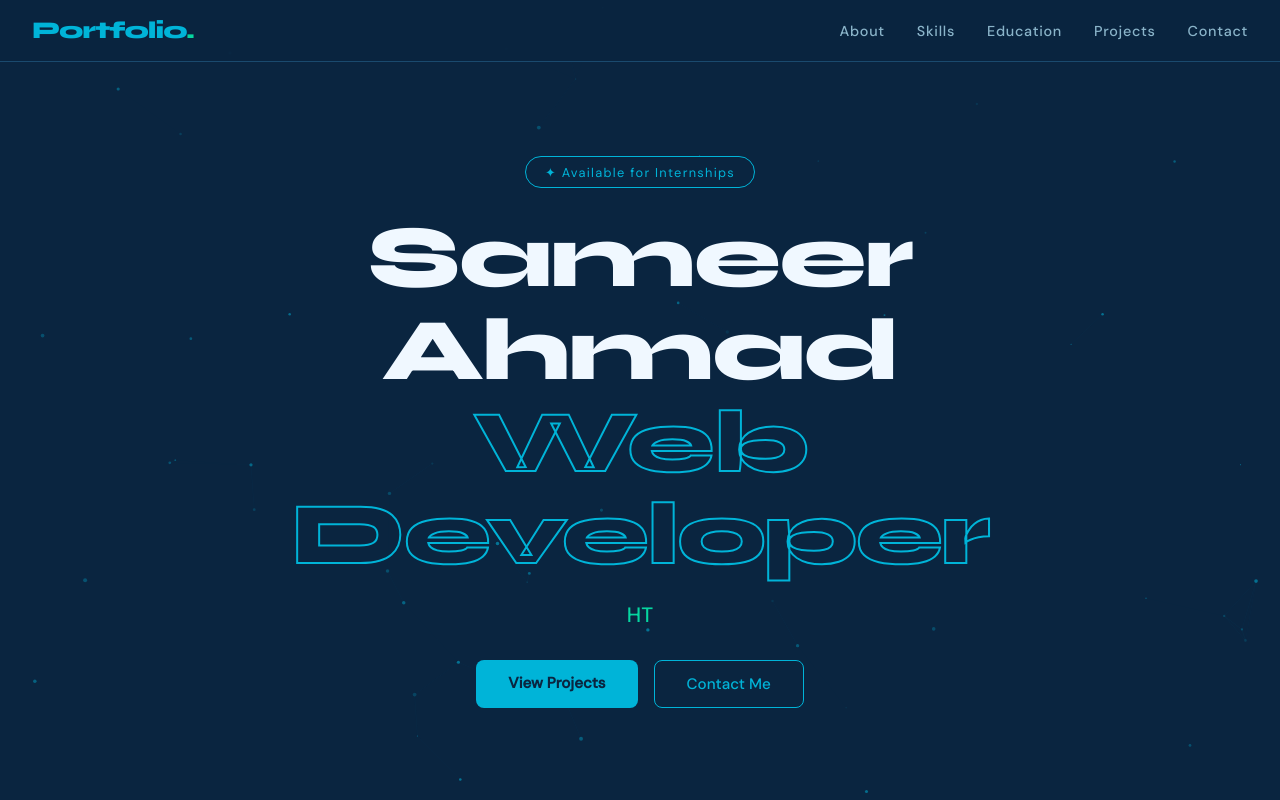
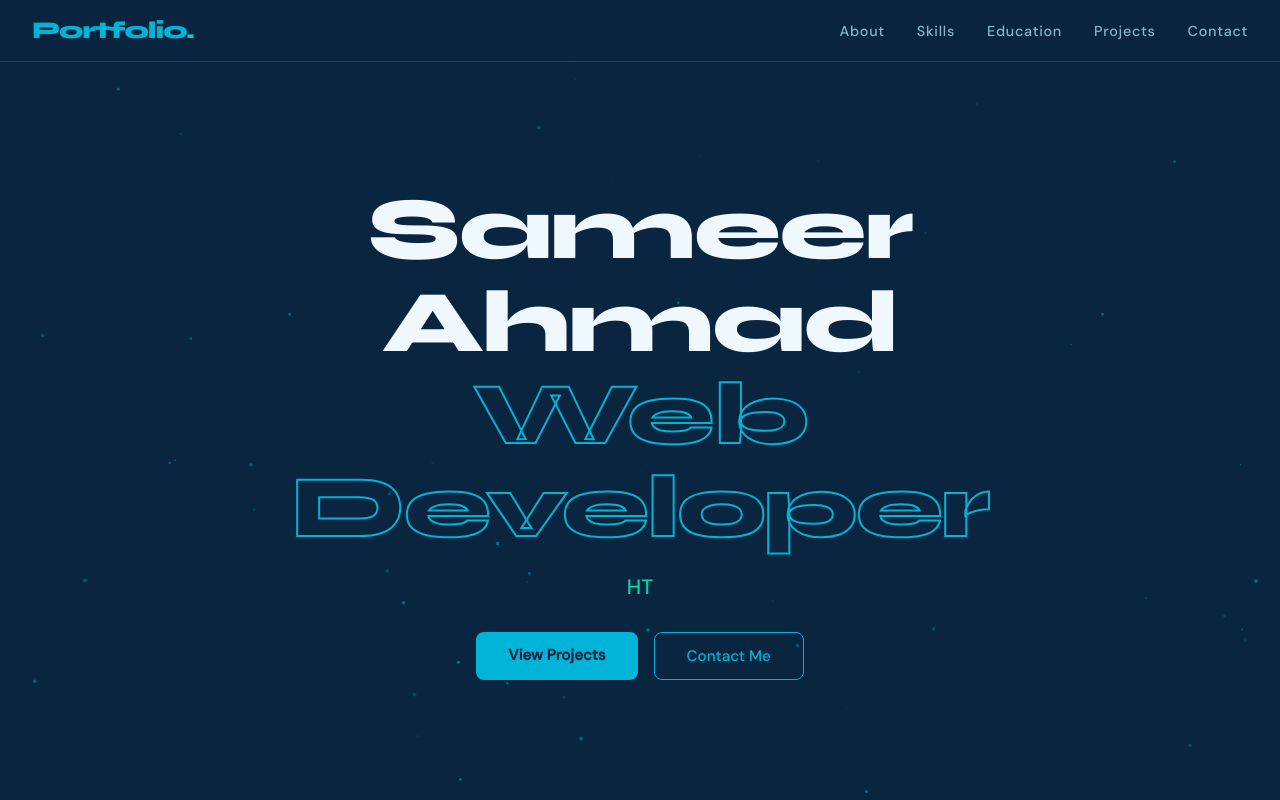
Before and after one commit to sameerbutt07/My-Portfolio, a plain HTML site: page index.html in a window 1280 px wide. Shown: the top 800 px of the page. Drawn offline with Linux system fonts and the light colour scheme.

Commit message:
Initial commit

```diff
--- a/Portfolio.css
+++ b/Portfolio.css
@@ -92,16 +92,6 @@
   }
 
   .hero-inner { max-width: 800px; }
-
-  .hero-badge {
-    display: inline-block;
-    padding: 0.4rem 1.2rem;
-    border: 1px solid var(--teal);
-    border-radius: 999px;
-    font-size: 0.8rem; letter-spacing: 0.1em;
-    color: var(--teal); margin-bottom: 1.5rem;
-    animation: fadeDown 0.8s ease both;
-  }
 
   .hero-name {
     font-family: var(--font-display);
--- a/index.html
+++ b/index.html
@@ -29,7 +29,7 @@
 <!-- HERO -->
 <section id="hero">
   <div class="hero-inner">
-    <div class="hero-badge">✦ Available for Internships</div>
+
     <h1 class="hero-name">
       Sameer Ahmad
       <span class="highlight">Web Developer</span>
```
